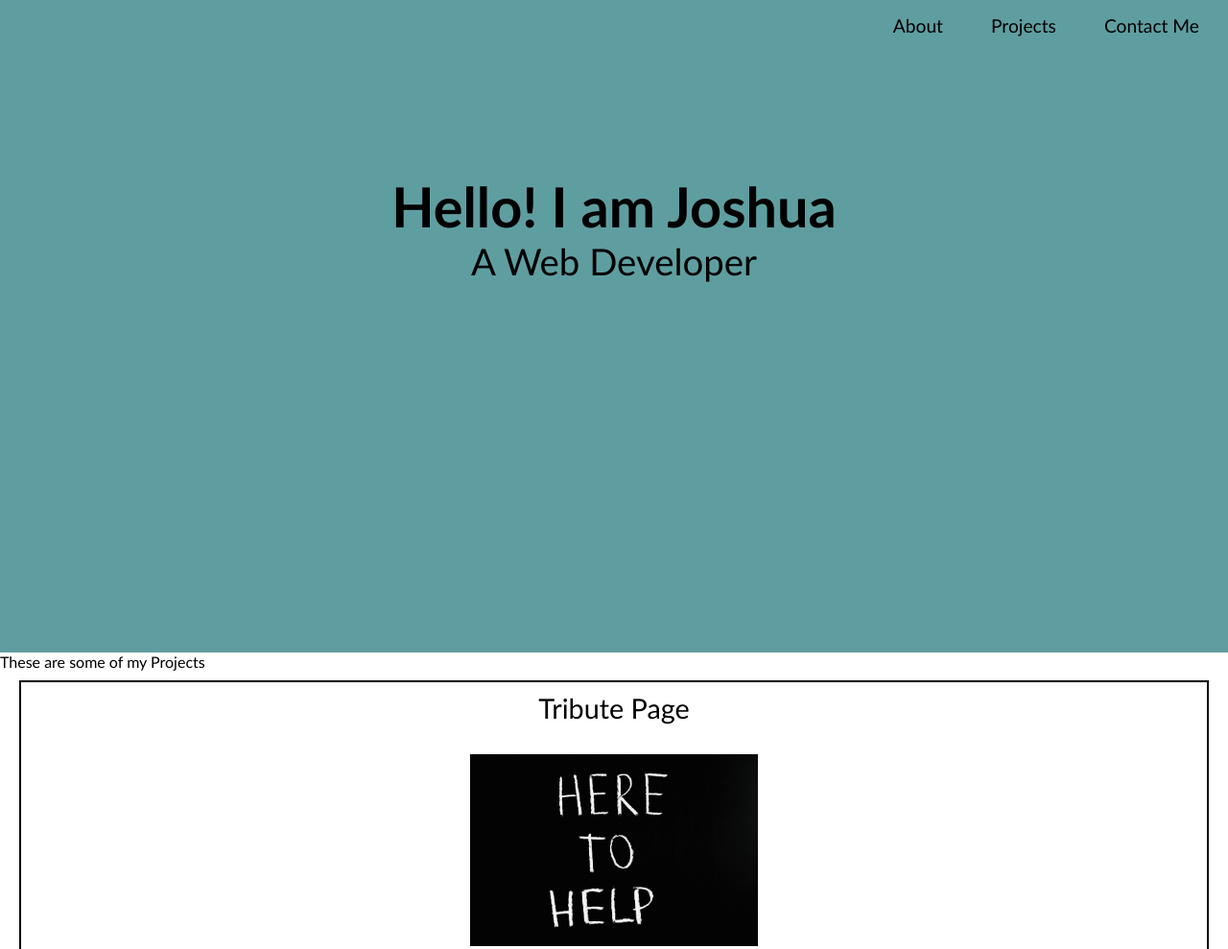
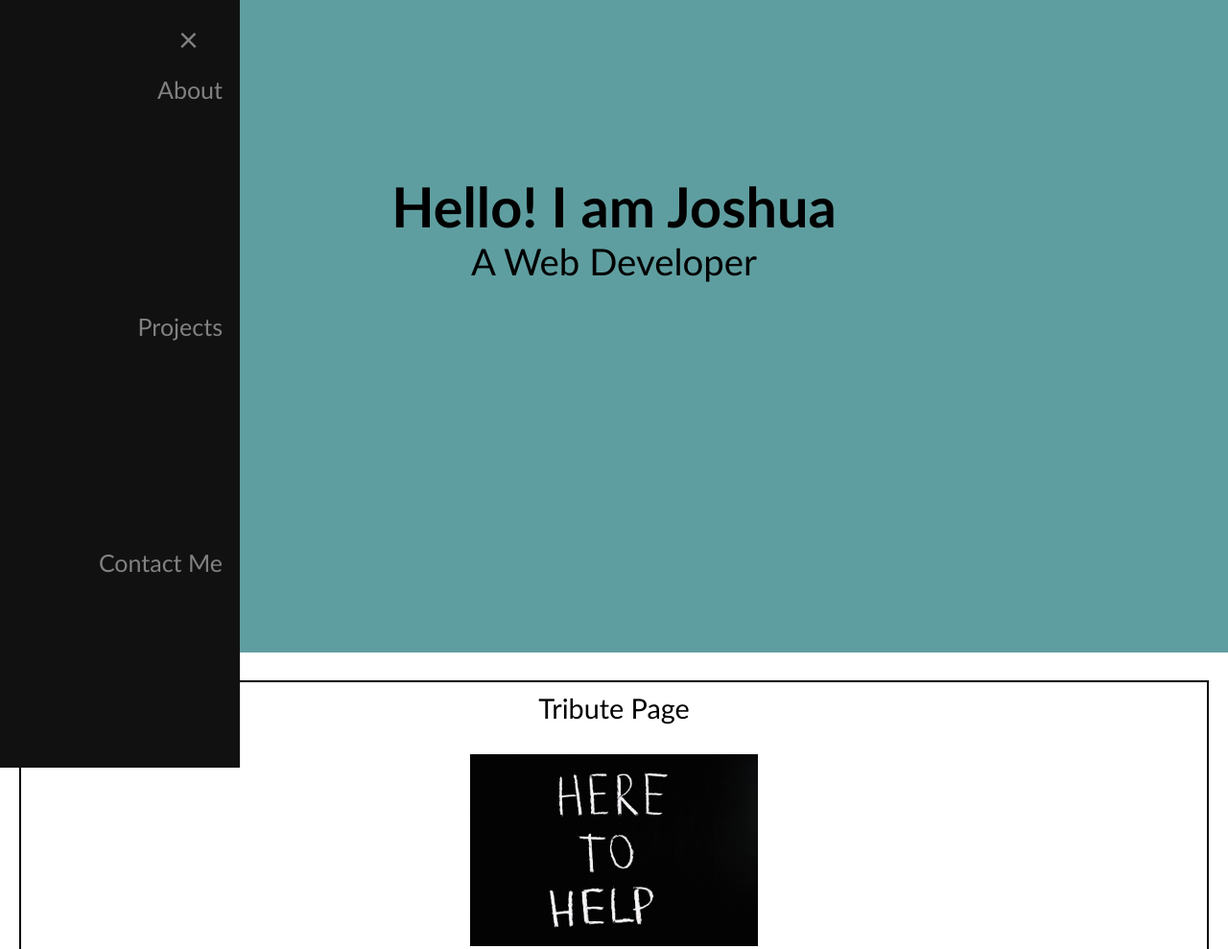
Before and after one commit to Boots0309/Personal_Portfolio, a plain HTML site: page index.html in a window 1280 px wide. Shown: the top 989 px of the page at 96% size. Drawn offline with Linux system fonts and the light colour scheme.

Commit message:
find fix for mediaQueries

```diff
--- a/index.html
+++ b/index.html
@@ -10,13 +10,13 @@
 </head>
 <body>
     <header>
-        <nav id="navbar">
+        <nav id="navbar" class="sidenav">
             <a href="javascript:void(0)" class="closebtn" onclick="closeNav()">&times;</a>
             <a href="#welcome-section"><p>About</p></a>
             <a href="#projects"><p>Projects</p></a>
             <a href="#profile-link"><p>Contact Me</p></a>
         </nav>
-        <div class="openbtn" onclick="openNav()">&#9776;</div>
+        <span class="openbtn" onclick="openNav()">&#9776;</span>
     </header>
     <main>
         <section id="welcome-section">
--- a/pageScript.js
+++ b/pageScript.js
@@ -0,0 +1,7 @@
+function openNav() {
+    document.getElementById("navbar").style.display = "block";
+}
+
+function closeNav() {
+    document.getElementById("navbar").style.display = "none";
+}
--- a/pageStyle.css
+++ b/pageStyle.css
@@ -15,15 +15,46 @@ header {
     display: none;
 }
 
+/* for side navigation w/o animation */
 .openbtn {
     font-size: 30px;
     width: 100%;
     position: absolute;
     padding: 0 0 0 10px;
-    /* background-color: lawngreen; */
     cursor: pointer;
 }
 
+.sidenav {
+    display: none;
+    height: 100%;
+    width: 250px;
+    position: fixed;
+    z-index: 1;
+    top: 0;
+    left: 0;
+    background-color: #111;
+    overflow-x: hidden;
+    padding-top: 60px;
+  }
+
+  .sidenav a {
+    padding: 8px 8px 8px 32px;
+    text-decoration: none;
+    font-size: 25px;
+    color: #818181;
+    display: block;
+  }
+
+  .sidenav .closebtn {
+    position: absolute;
+    top: 0;
+    right: 25px;
+    font-size: 36px;
+    margin-left: 50px;
+  }
+
+
+/* welcome section */
 #welcome-section {
     width: 100%;
     height: 650px;
@@ -54,11 +85,11 @@ img {
 }
 
 @media (min-width: 1200px) {
-    #navbar {
+    #navbar  {
         display: flex;
         flex-flow: row wrap;
         justify-content: flex-end;
-        /* max-width: 100%; */
+
     }
 
     .openbtn {
```
